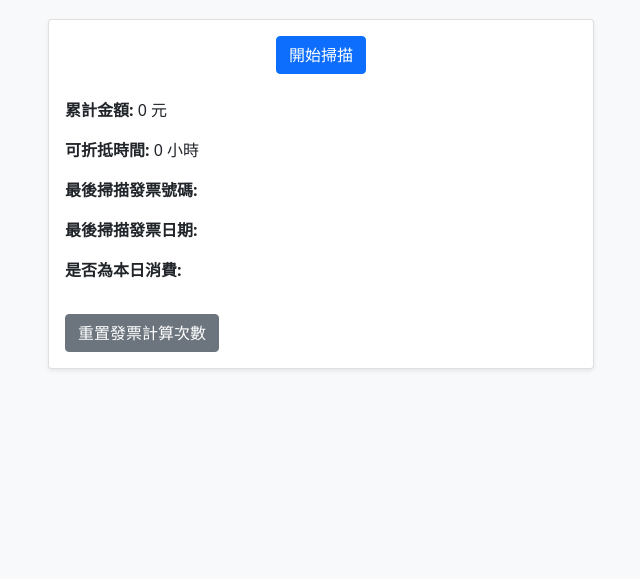
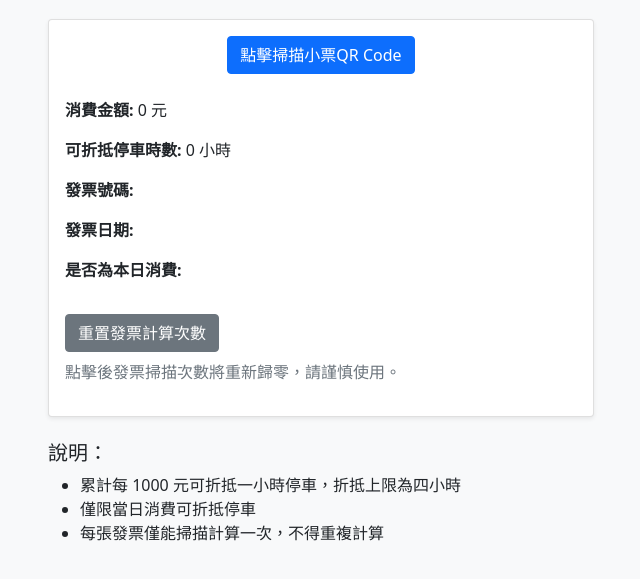
Before and after one commit to VcaFang/parking-discount-calculator, a plain HTML site: page index.html in a window 1280 px wide. Shown: the part 77-656 px from the top of the page, without its empty margins (319-959 px from the left). Drawn offline with nearby package versions, Linux system fonts and the light colour scheme.

Commit message:
update HTML

```diff
--- a/index.html
+++ b/index.html
@@ -15,21 +15,30 @@
                 <div class="card">
                     <div class="card-body">
                         <div id="scanner" class="text-center mb-3">
-                            <button @click="startScanner" class="btn btn-primary" v-if="!scanning">開始掃描</button>
-                            <button @click="stopScanner" class="btn btn-danger" v-if="scanning">停止掃描</button>
+                            <button @click="startScanner" class="btn btn-primary" v-if="!scanning">點擊掃描小票QR Code</button>
+                            <button @click="stopScanner" class="btn btn-danger" v-if="scanning">關閉掃描相機</button>
                         </div>
                         <video id="video" class="w-100 mb-3" style="display: none;"></video>
                         <canvas id="canvas" style="display: none;"></canvas>
                         <div id="results" class="mt-4">
-                            <p><strong>累計金額:</strong> [[ totalAmount ]] 元</p>
-                            <p><strong>可折抵時間:</strong> [[ discountHours ]] 小時</p>
-                            <p><strong>最後掃描發票號碼:</strong> [[ lastInvoiceNumber ]]</p>
-                            <p><strong>最後掃描發票日期:</strong> [[ lastInvoiceDate ]]</p>
+                            <p><strong>消費金額:</strong> [[ totalAmount ]] 元</p>
+                            <p><strong>可折抵停車時數:</strong> [[ discountHours ]] 小時</p>
+                            <p><strong>發票號碼:</strong> [[ lastInvoiceNumber ]]</p>
+                            <p><strong>發票日期:</strong> [[ lastInvoiceDate ]]</p>
                             <p><strong>是否為本日消費:</strong> [[ isCurrentDate ]]</p>
                             <p class="text-danger">[[ message ]]</p>
                             <button @click="resetCalculator" class="btn btn-secondary mt-3">重置發票計算次數</button>
+                            <p class="text-muted mt-2">點擊後發票掃描次數將重新歸零，請謹慎使用。</p>
                         </div>
                     </div>
+                </div>
+                <div class="mt-4">
+                    <h5>說明：</h5>
+                    <ul>
+                        <li>累計每 1000 元可折抵一小時停車，折抵上限為四小時</li>
+                        <li>僅限當日消費可折抵停車</li>
+                        <li>每張發票僅能掃描計算一次，不得重複計算</li>
+                    </ul>
                 </div>
             </div>
         </div>
```
